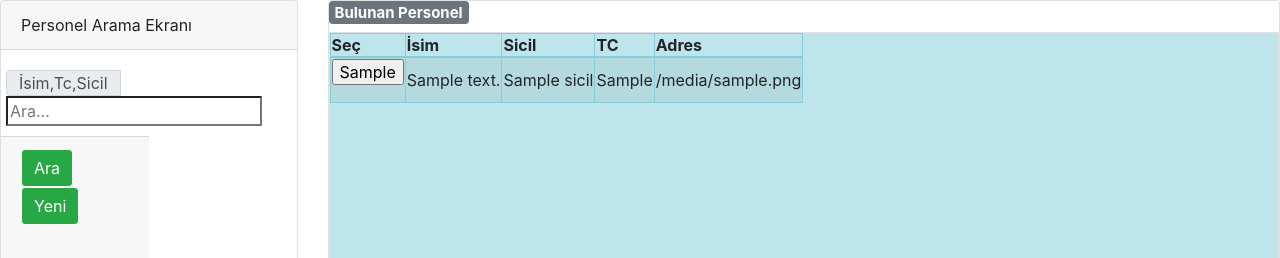
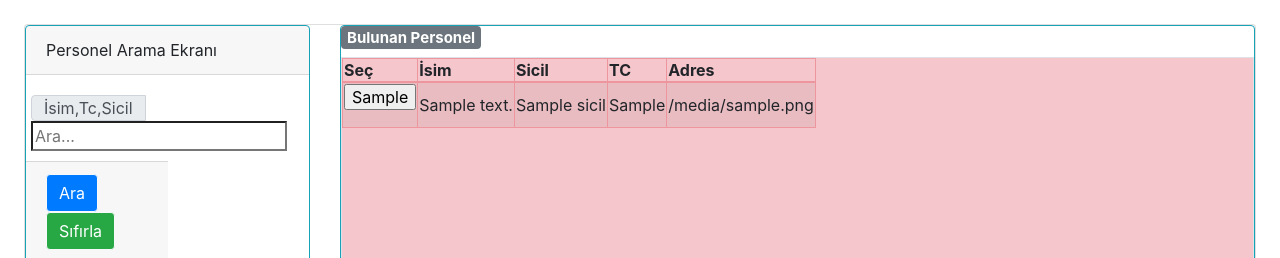
Before and after one commit to oguz687/projefihrist, a Django app: template fihrist/templates/fihrist/base.html in a window 1280 px wide. Shown: the top 258 px of the page. Run offline with Django 3.2, Linux system fonts and the light colour scheme; the template is opened without the code that fills it: most values are stand-ins (such as "Sample title", 1, 10 or a date in 2020); grey boxes marked "Sample" are stand-in pictures; some libraries are stand-ins or nearby versions.

Commit message:
son hali

```diff
--- a/fihrist/models.py
+++ b/fihrist/models.py
@@ -50,6 +50,7 @@ class Mudurluk(models.Model):
 class Personel(models.Model):
     isim = models.CharField(max_length=200, unique=True)
     sicil = models.IntegerField()
+    telefon = models.IntegerField()
     adres = models.TextField()
     tc = models.CharField(max_length=11)
     foto = models.ImageField(upload_to="fihrist/")
--- a/fihrist/templates/fihrist/base.html
+++ b/fihrist/templates/fihrist/base.html
@@ -26,12 +26,14 @@
 <body>
 <script src="https://code.jquery.com/jquery-3.5.1.min.js"
         integrity="sha256-9/aliU8dGd2tb6OSsuzixeV4y/faTqgFtohetphbbj0=" crossorigin="anonymous"></script>
-
-{% block content %}
+<div class="card mx-4 my-4">
+    {% block content %}
     {% include 'fihrist/index.html' %}
     {% include 'fihrist/sec.html' %}
 
 {% endblock %}
+
+</div>
 
 
 
--- a/fihrist/templates/fihrist/index.html
+++ b/fihrist/templates/fihrist/index.html
@@ -4,7 +4,7 @@
     <div class="col-lg-12">
         <div class="row">
             <div class="col-lg-3">
-                <div class="card" id="personelarama">
+                <div class="card border-info" id="personelarama">
                     <div class="card-header">
                         Personel Arama Ekranı
                     </div>
@@ -41,10 +41,10 @@
                     <div class="card-footer col-md-6" id="personelaramafooter">
                         <div class="row">
                             <div class="col-lg-12">
-                                <input class="btn btn-success border-light" type="submit" id="submitbuton"
+                                <input class="btn btn-primary border-light" type="submit" id="submitbuton"
                                        form="formresult" value="Ara">
                                 <input class="btn btn-success border-light" type="submit" id="yenibuton"
-                                       form="formresult" onclick="sifirlama()" value="Yeni">
+                                       form="formresult" onclick="sifirlama()" value="Sıfırla">
 
                             </div>
                             <script>
@@ -61,13 +61,13 @@
                 </div>
             </div>
             <div class="col-lg-9">
-                <div class="card">
+                <div class="card border-info">
                     <h5><span class="badge badge-secondary">Bulunan Personel</span></h5>
 
                     <div
-                            class="table-responsive-lg table-responsive-md table-responsive-sm pre-scrollable table-info table-striped table-bordered table-hover ">
+                            class="table-responsive-lg table-responsive-md table-responsive-sm pre-scrollable table-danger table-striped table-bordered table-hover ">
                         <table>
-                            <thead>
+                            <thead class="thead-info">
                             <tr>
                                 <th scope="col">Seç</th>
 
--- a/fihrist/templates/fihrist/sec.html
+++ b/fihrist/templates/fihrist/sec.html
@@ -1,31 +1,31 @@
-
 {% block sec %}
-
     <div class="row">
         <div class="col-lg-12">
-        <h5><span class="badge badge-secondary">Bulunan Personel</span></h5>
+            <h5><span class="badge badge-secondary mx-4">Personel Bilgileri</span></h5>
 
-        <div class="card mb-3" style="max-width: 540px;">
-            <div class="row no-gutters">
-                <div class="col-md-4">
-                    <img src="..." class="card-img" alt="...">
-                </div>
-                <div class="col-md-8">
-                    <div class="card-body">
+            <div class="card mb-4 border-info" style="min-height: 20em;">
+                <div class="row ">
                     {% if personeltek %}
 
+                        <div class="col-md-2 mx-4 my-4">
+                            <img src="{{ personeltek.foto.url }}" style="width: 10em; height:10em;" class="card-img" alt="...">
+                        </div>
+                        <div class="col-md-6">
+                            <div class="card-body">
 
-                            <td>{{ personeltek.sicil }}</td>
-                            <td>{{ personeltek.tc }}</td>
+                                <h4 class="card-title">İsim Soyisim: {{ personeltek.isim }}</h4>
 
-                            <h4 class="card-title"> {{ personeltek.isim }}</h4>
-                            <p class="card-text">This is a wider card with supporting text below as a natural lead-in to
-                                additional content. This content is a little bit longer.</p>
-                            <p class="card-text"><small class="text-muted">{{ personeltek.adres }}</small></p>
-                        {% endif %}
+                                <h5>Sicil: {{ personeltek.sicil }} </h5>
+                                <h5>TC No: {{ personeltek.tc }}</h5>
+
+                                <p class="card-text">Adres: {{ personeltek.adres }}</p>
+                                <p class="card-text"><small class="text-muted">{{ personeltek.telefon }}</small></p>
                             </div>
                         </div>
+                    {% endif %}
+
                 </div>
+
             </div>
 
         </div>
--- a/fihrist/urls.py
+++ b/fihrist/urls.py
@@ -1,3 +1,5 @@
+from django.conf import settings
+from django.conf.urls.static import static
 from django.urls import path
 from . import views
 
@@ -5,5 +7,5 @@ urlpatterns = [
  # post views
  path('', views.page, name='fihrist'),
  path('search/', views.results, name='results'),
- path('search/',views.sec,name='sec'),
-]
+ path('search/sec/',views.sec,name='sec'),
+]+ static(settings.MEDIA_URL, document_root=settings.MEDIA_ROOT)
```
Also changed, not shown: fihrist/migrations/0001_initial.py (deleted), fihrist/migrations/0002_auto_20200622_1546.py (deleted), fihrist/migrations/__init__.py (deleted). Lines whose indentation alone changed are shown as unchanged.
